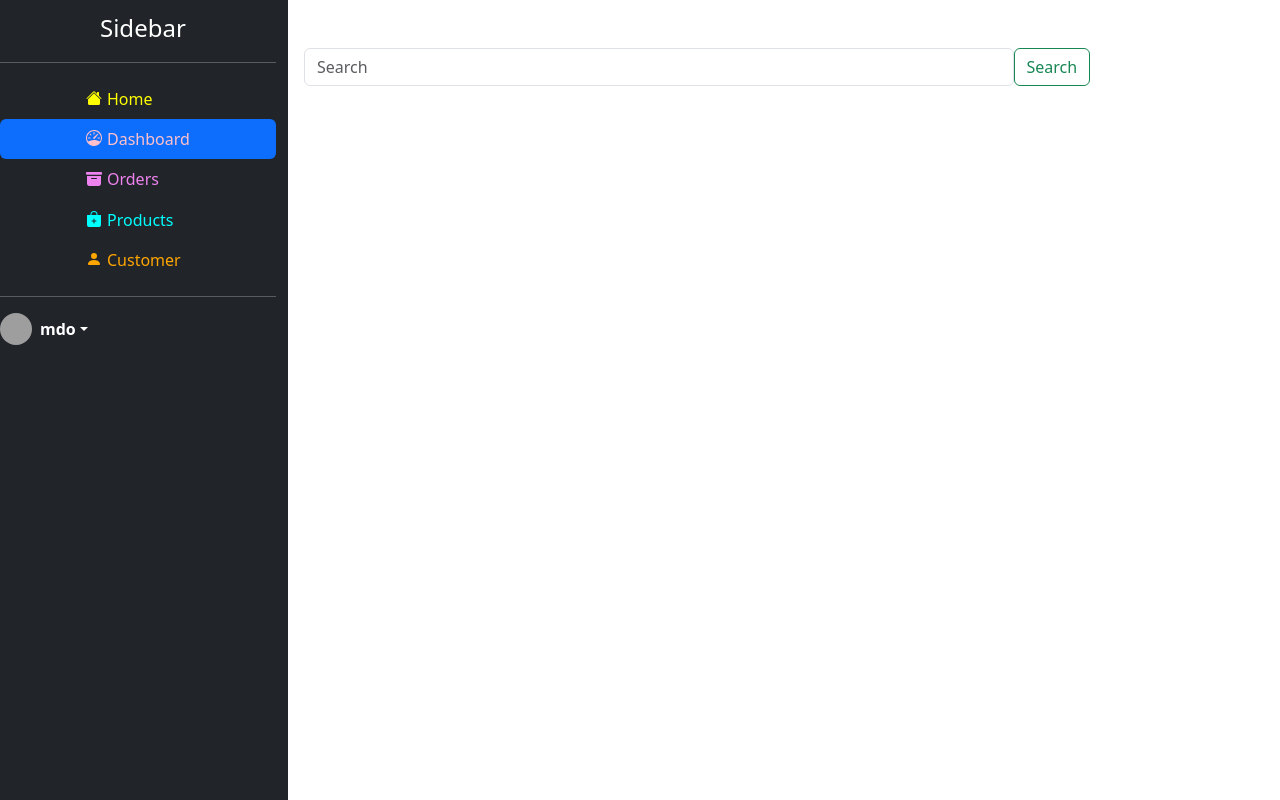
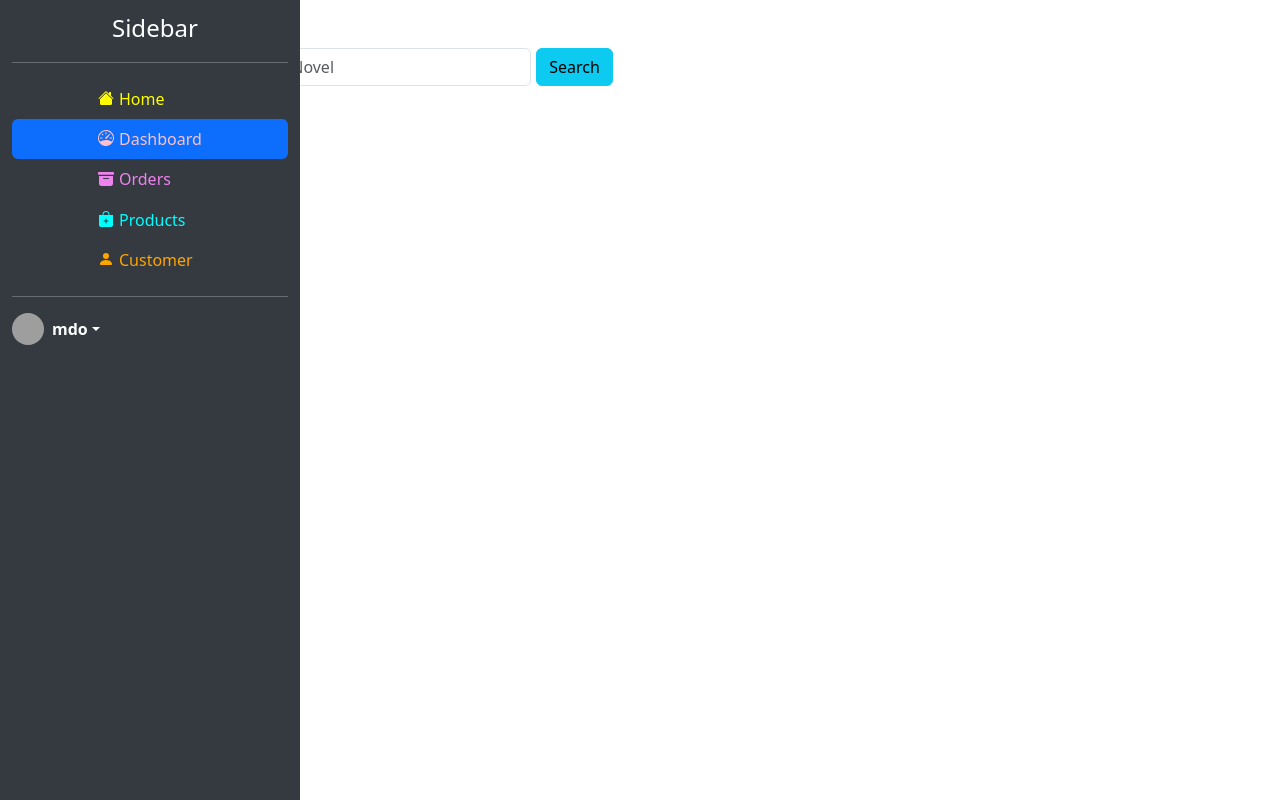
Before and after one commit to pablio1/ITELECT4, a React (Create React App) app: page /Dashboard in a window 1280 px wide. Built offline with nearby package versions, Linux system fonts and the light colour scheme; grey boxes are pictures that could not be loaded.

Commit message:
with designed (pa may may)

```diff
--- /dev/null
+++ b/src/pages/Dashboard/assets/css/style.css
@@ -0,0 +1,9 @@
+.Card{
+    position: fixed;
+    top: auto;
+    left: auto;
+    right: auto;
+    bottom: auto;
+    height: 100vh;
+    width: 300px;
+}
--- a/src/pages/Dashboard/index.js
+++ b/src/pages/Dashboard/index.js
@@ -30,7 +30,7 @@ class Dashboard extends Component {
             this.state.results.map((data, index) => {
                 console.log(data);
                 return (
-                    <div key={index} class="card" style={{width: '18rem'}}>
+                    <div key={index} class="card" className='Card' style={{width: '18rem'}}>
                         <img class="card-img-top" src={data.image} alt="Card image cap"/>
                         <div class="card-body">
                             <h5 class="card-title">{data.title}</h5>
@@ -44,11 +44,11 @@ class Dashboard extends Component {
         return (
             <div class="m-3 mt-5">
                 <div class="row justify-content-center">
-                    <div class="col-lg-9 col-md-3 col-sm-12 p-0 text-center">
-                        <input type="text" class="form-control search-slt" value={this.state.title} name="title" onChange={this.handleChangeInput} placeholder="Search"/>
+                    <div class="col-lg-9 col-md-12 col-sm-12 p-0 text-center" style={{ maxWidth: '350px', margin: '5 auto', marginRight: '5px'}}>
+                        <input type="text" class="form-control search-slt" value={this.state.title} name="title" onChange={this.handleChangeInput} placeholder="Search Light Novel"/>
                     </div>
                     <div class="col-lg-3 col-md-3 col-sm-12 p-0">
-                        <button type="button" class="btn btn-outline-success" onClick={() => this.handleSearchButton()}>Search</button>
+                        <button type="button" class="btn btn-info" onClick={() => this.handleSearchButton()}>Search</button>
                     </div>
                 </div>
                 <div class="row mt-5">
--- /dev/null
+++ b/src/pages/Main/assets/css/style.css
@@ -0,0 +1,10 @@
+.sidebar {
+    position: fixed;
+    top: 0;
+    left: 0;
+    height: 100vh;
+    width: 300px;
+    background-color: #343a40; /* Adjust the background color as needed */
+    color: white;
+    /* Add any other desired styles */
+  }
--- a/src/pages/Main/index.js
+++ b/src/pages/Main/index.js
@@ -6,6 +6,7 @@ import Home from '../Home';
 import Orders from '../Orders';
 import Products from '../Products';
 import Customer from '../Customer';
+import './assets/css/style.css';
 
 export default class Main extends Component {
   state = { activePage: ''}
@@ -22,7 +23,7 @@ export default class Main extends Component {
     render() {
         return (
           <div class="row">
-            <div class="col-3 text-white bg-dark" style={{width: '300px', height: '100vh'}}>
+            <div class="col-3 text-white bg-dark" className='sidebar' style={{width: '300px', height: '100vh'}}>
     <a href="/" class="d-flex align-items-center mb-3 mb-md-0 me-md-auto text-white text-decoration-none">
       <span class="fs-4" style={{marginLeft:'100px', marginTop:'10px'}}>Sidebar</span>
     </a>
```
